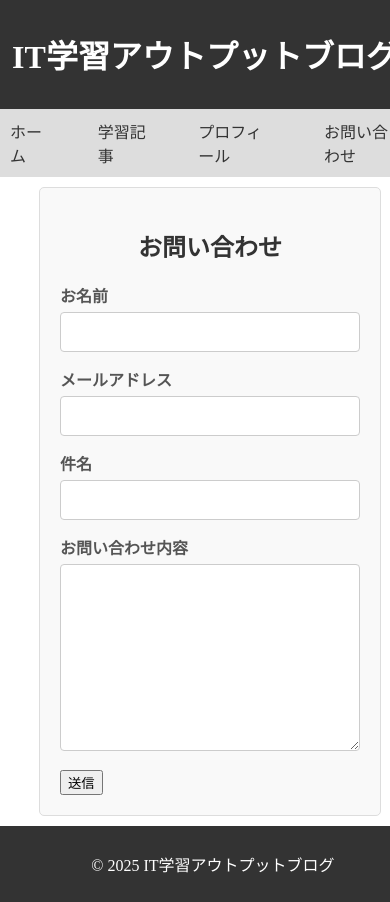
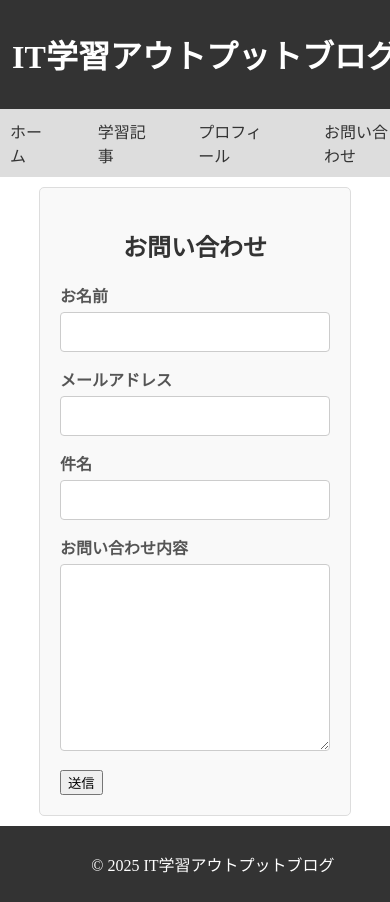
Before and after one commit to yuich-r/react_app, a React (Create React App) app: page /form in a window 390 px wide. Built offline with nearby package versions, Linux system fonts and the light colour scheme.

Commit message:
レスポンシブ対応9

```diff
--- a/src/pages/css/ContactForm.css
+++ b/src/pages/css/ContactForm.css
@@ -11,7 +11,6 @@
   padding: 20px;
   border: 1px solid #ddd;
   border-radius: 5px;
-  min-width: 800px;
 }
 
 .contact-form h2 {
@@ -64,7 +63,6 @@
 @media (max-width: 768px) {
   .contact-form {
     width: 100%;
-    min-width: 300px;
   }
 
 }
```
